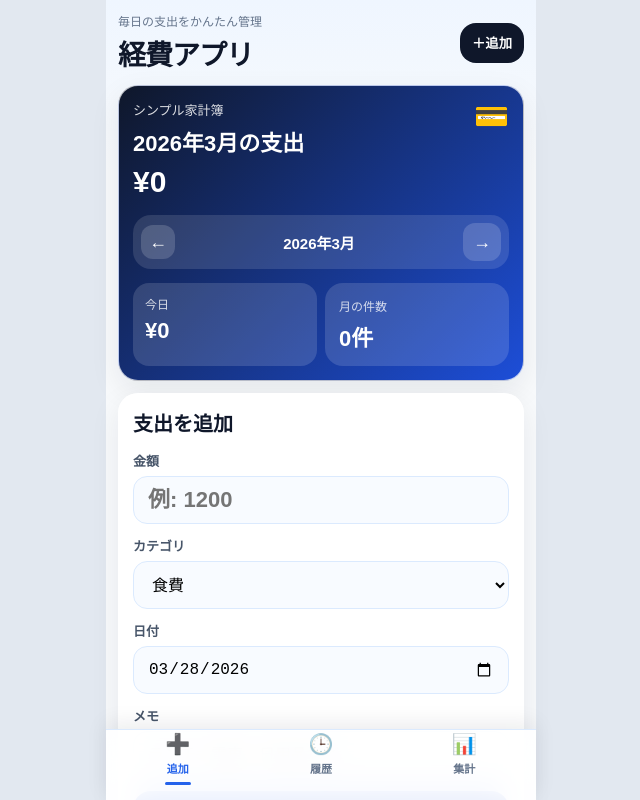
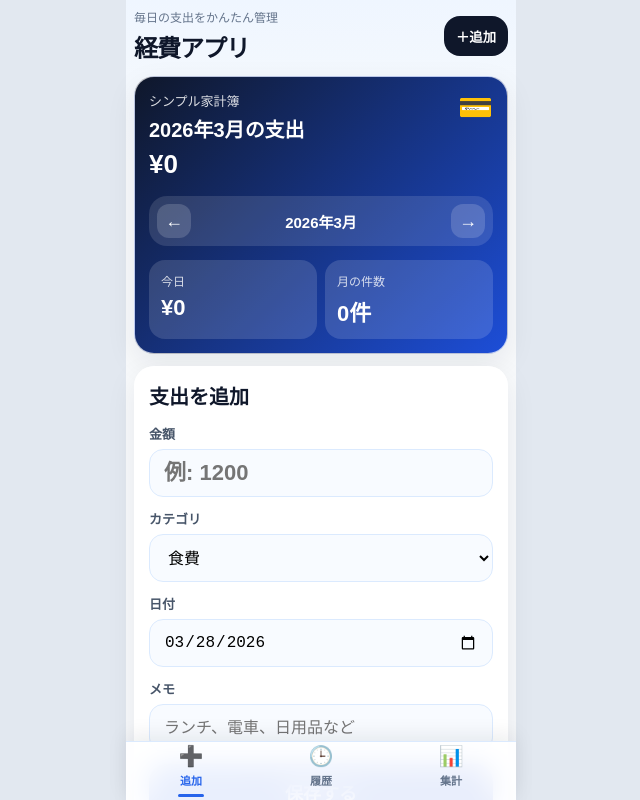
Before and after one commit to royjonesjr64-creator/expense-app, a React (Vite) app: page / in a window 1280 px wide. Shown: the top 800 px of the page, without its empty margins (319-959 px from the left). Built offline with nearby package versions, Linux system fonts and the light colour scheme.

Commit message:
UI最終調整

```diff
--- a/src/App.jsx
+++ b/src/App.jsx
@@ -412,7 +412,7 @@ export default function App() {
 
   const phoneShell = {
   width: "100%",
-    maxWidth: 430,
+  maxWidth: 390,
   margin: "0 auto",
   minHeight: "100dvh",
   background: "linear-gradient(180deg, #eff6ff 0%, #f8fafc 18%, #f8fafc 100%)",
@@ -453,11 +453,11 @@ export default function App() {
       }}
     >
       <div style={phoneShell}>
-        <div style={{ padding: "12px 12px 84px" }}>
+        <div style={{ padding: "8px 8px 68px" }}>
           <div style={{ display: "flex", alignItems: "center", justifyContent: "space-between", marginBottom: 12, gap: 10 }}>
             <div>
               <div style={{ fontSize: 12, color: "#64748b", marginBottom: 4 }}>毎日の支出をかんたん管理</div>
-              <div style={{ fontSize: 28, fontWeight: 900, color: "#0f172a", letterSpacing: -1 }}>経費アプリ</div>
+              <div style={{ fontSize: 24, fontWeight: 900, color: "#0f172a", letterSpacing: -1 }}>経費アプリ</div>
             </div>
             <button
               onClick={installApp}
@@ -480,8 +480,8 @@ export default function App() {
             <div style={{ display: "flex", justifyContent: "space-between", alignItems: "flex-start", gap: 12 }}>
               <div>
                 <div style={{ fontSize: 13, opacity: 0.85 }}>シンプル家計簿</div>
-                <div style={{ fontSize: 22, fontWeight: 800, marginTop: 6 }}>{formatMonthLabel(selectedMonth)}の支出</div>
-                <div style={{ fontSize: 30, fontWeight: 900, marginTop: 8 }}>{formatYen(monthTotal)}</div>
+                <div style={{ fontSize: 20, fontWeight: 800, marginTop: 4 }}>{formatMonthLabel(selectedMonth)}の支出</div>
+                <div style={{ fontSize: 26, fontWeight: 900, marginTop: 6 }}>{formatYen(monthTotal)}</div>
               </div>
               <div style={{ fontSize: 28 }}>💳</div>
             </div>
@@ -520,8 +520,8 @@ export default function App() {
                   border: "none",
                   background: "rgba(255,255,255,0.16)",
                   color: "white",
-                  width: 38,
-                  height: 38,
+                  width: 34,
+                  height: 34,
                   borderRadius: 12,
                   fontSize: 18,
                   cursor: "pointer",
@@ -536,7 +536,7 @@ export default function App() {
                 <div style={{ fontSize: 12, opacity: 0.8 }}>今日</div>
                 <div style={{ fontSize: 22, fontWeight: 800, marginTop: 6 }}>{formatYen(todayTotal)}</div>
               </div>
-              <div style={{ background: "rgba(255,255,255,0.14)", borderRadius: 18, padding: 14 }}>
+              <div style={{ background: "rgba(255,255,255,0.14)", borderRadius: 16, padding: 12 }}>
                 <div style={{ fontSize: 12, opacity: 0.8 }}>月の件数</div>
                 <div style={{ fontSize: 22, fontWeight: 800, marginTop: 6 }}>{monthEntries.length}件</div>
               </div>
@@ -938,8 +938,9 @@ export default function App() {
           style={{
             position: "fixed",
             bottom: 0,
-            left: 0,
-            right: 0,
+            left: "50%",
+            transform: "translateX(-50%)",
+            width: "100%",
             display: "flex",
             justifyContent: "center",
             pointerEvents: "none",
@@ -948,14 +949,14 @@ export default function App() {
           <div
             style={{
               width: "100%",
-              maxWidth: 430,
+              maxWidth: 390,
               background: "rgba(255,255,255,0.9)",
               backdropFilter: "blur(14px)",
               borderTop: "1px solid #dbeafe",
               boxShadow: "0 -6px 20px rgba(15, 23, 42, 0.08)",
               display: "flex",
-              minHeight: 64,
-              paddingBottom: "max(env(safe-area-inset-bottom), 6px)",
+              minHeight: 56,
+              paddingBottom: "max(env(safe-area-inset-bottom), 2px)",
               pointerEvents: "auto",
             }}
           >
```
Lines whose indentation alone changed are shown as unchanged.
